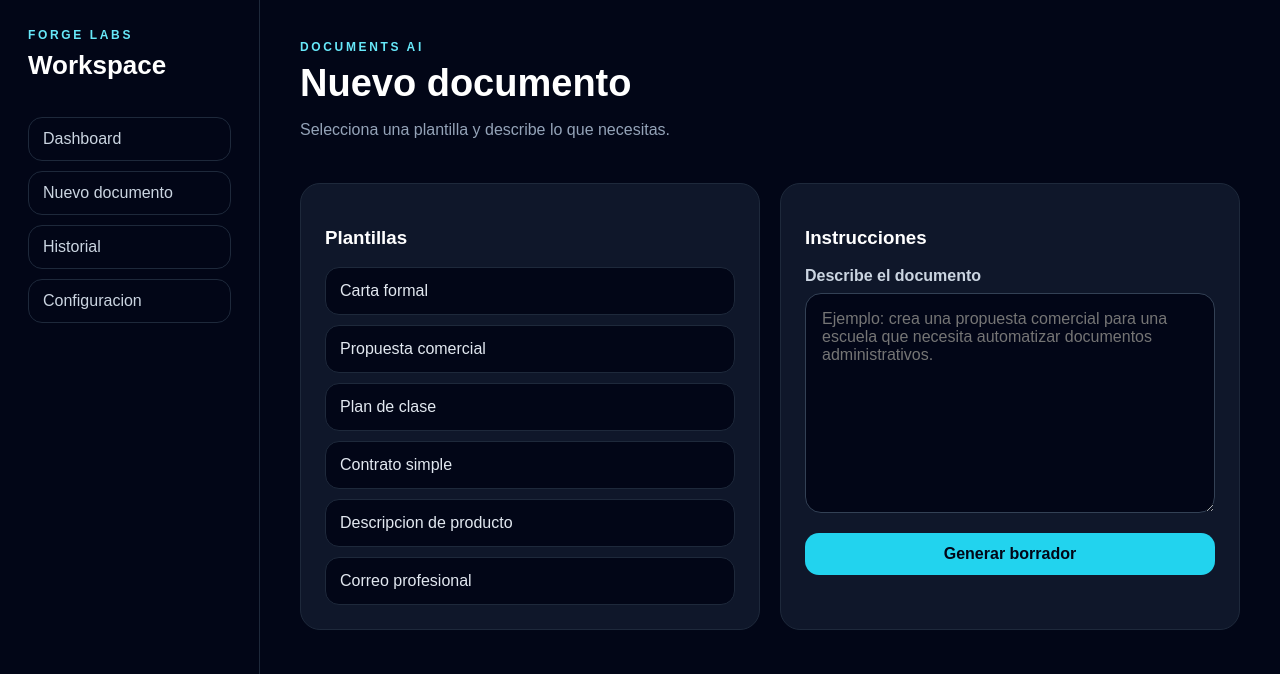
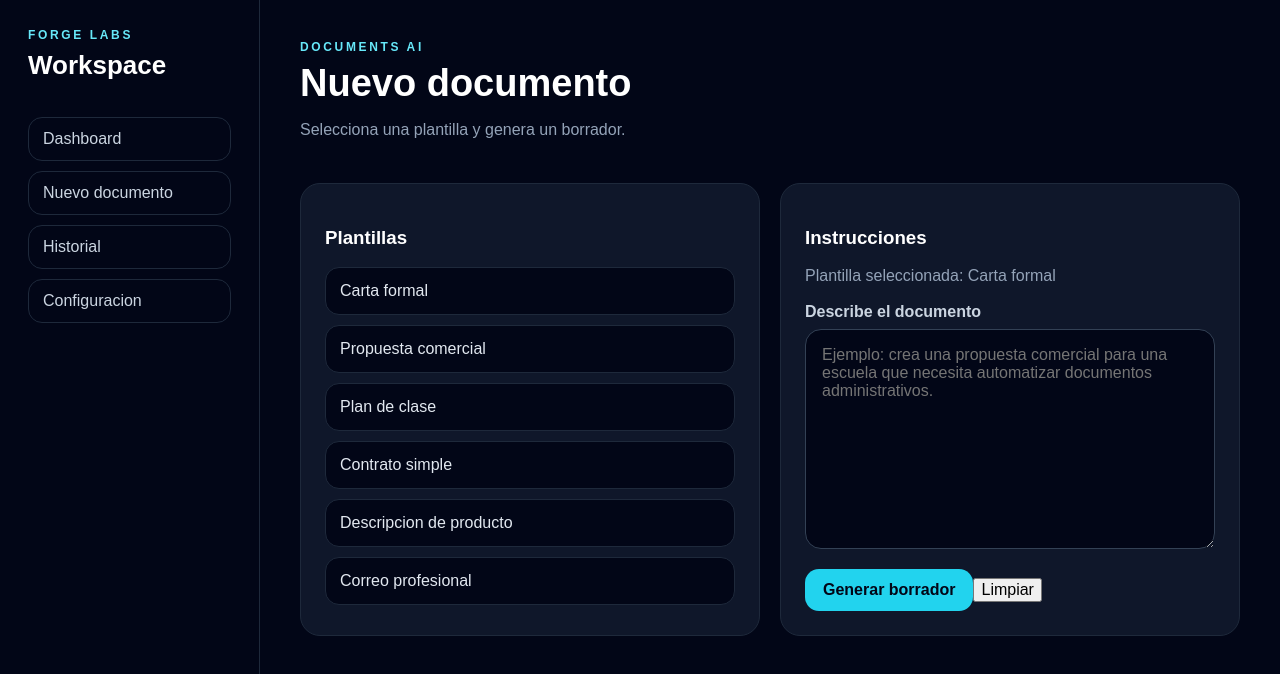
Before and after one commit to PENDRAGON-FORGE/Forge-labs, a Next.js app: page /new-document in a window 1280 px wide. Shown: the top 674 px of the page. Built offline with nearby package versions, Linux system fonts and the light colour scheme.

Commit message:
Connect new document page to generator

```diff
--- a/src/app/new-document/page.tsx
+++ b/src/app/new-document/page.tsx
@@ -1,13 +1,5 @@
 import { AppShell } from '@/components/AppShell';
-
-const templates = [
-  'Carta formal',
-  'Propuesta comercial',
-  'Plan de clase',
-  'Contrato simple',
-  'Descripcion de producto',
-  'Correo profesional'
-];
+import { DocumentGenerator } from '@/components/DocumentGenerator';
 
 export default function NewDocumentPage() {
   return (
@@ -16,27 +8,10 @@ export default function NewDocumentPage() {
         <div>
           <p className="eyebrow">Documents AI</p>
           <h2>Nuevo documento</h2>
-          <p className="muted">Selecciona una plantilla y describe lo que necesitas.</p>
+          <p className="muted">Selecciona una plantilla y genera un borrador.</p>
         </div>
       </div>
-
-      <div className="two-column">
-        <section className="card">
-          <h3>Plantillas</h3>
-          <div className="template-list">
-            {templates.map((template) => (
-              <button className="template-button" key={template}>{template}</button>
-            ))}
-          </div>
-        </section>
-
-        <section className="card">
-          <h3>Instrucciones</h3>
-          <label className="field-label" htmlFor="prompt">Describe el documento</label>
-          <textarea id="prompt" className="textarea" placeholder="Ejemplo: crea una propuesta comercial para una escuela que necesita automatizar documentos administrativos." />
-          <button className="primary-button full-width">Generar borrador</button>
-        </section>
-      </div>
+      <DocumentGenerator />
     </AppShell>
   );
 }
```
